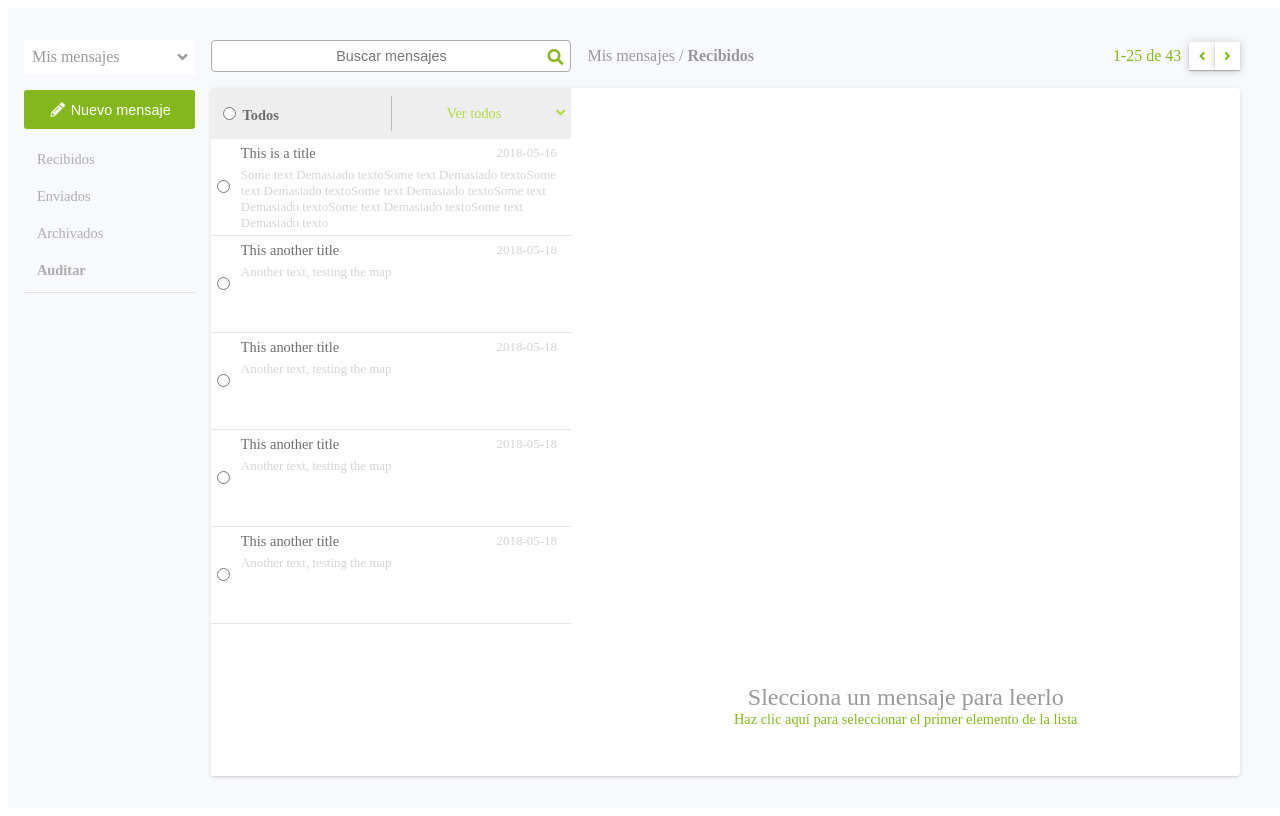
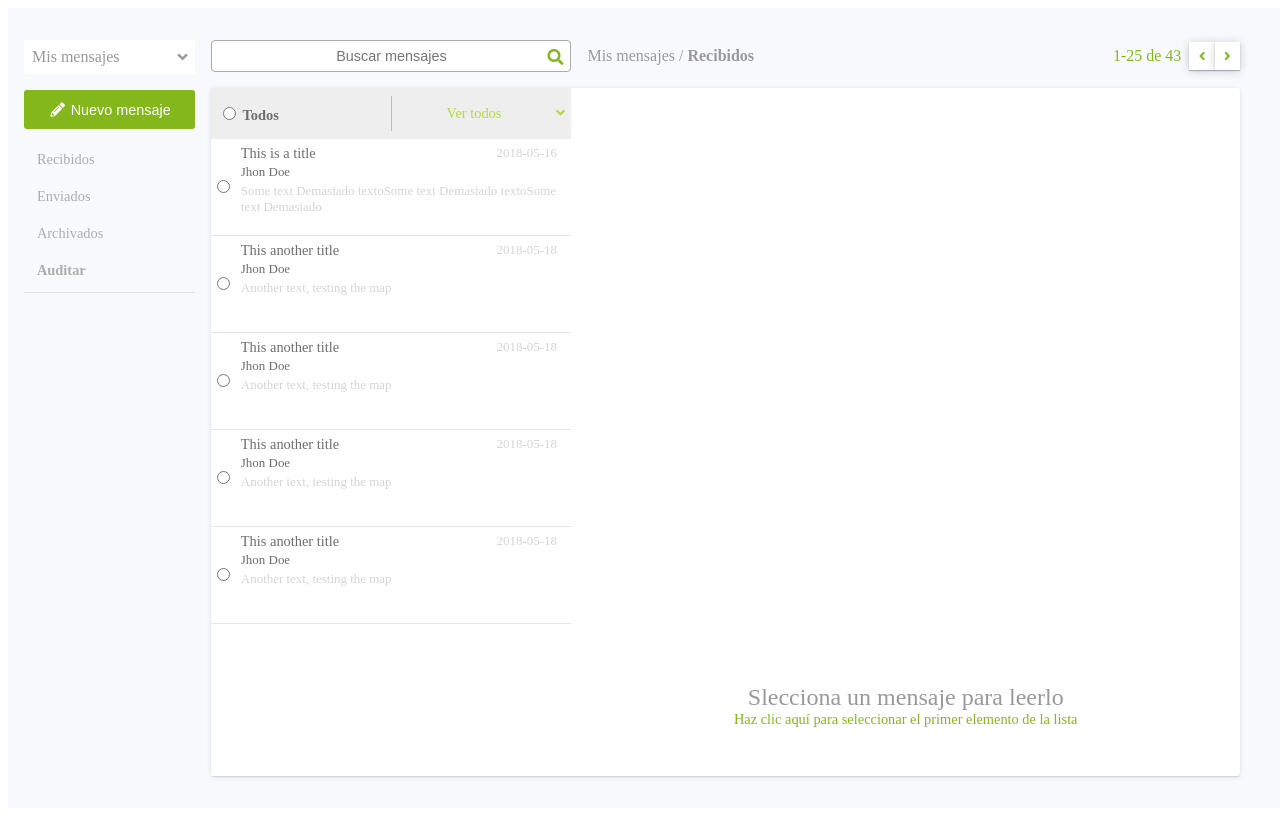
Before and after one commit to juanjoserendon13/junior-frontend-test, a React app: page / in a window 1280 px wide. Built offline with nearby package versions, Linux system fonts and the light colour scheme.

Commit message:
display user name in message

```diff
--- a/src/components/Messages/index.jsx
+++ b/src/components/Messages/index.jsx
@@ -15,7 +15,7 @@ class Messages extends Component {
       inbox: [{
         id: 1,
         subject: 'This is a title',
-        messageText: 'Some text Demasiado textoSome text Demasiado textoSome text Demasiado textoSome text Demasiado textoSome text Demasiado textoSome text Demasiado textoSome text Demasiado texto',
+        messageText: 'Some text Demasiado textoSome text Demasiado textoSome text Demasiado ',
         createdAt: '2018-05-16',
         userId: 1,
       },
@@ -34,14 +34,14 @@ class Messages extends Component {
         userId: 1,
       },
       {
-        id: 5,
+        id: 4,
         subject: 'This another title',
         messageText: 'Another text, testing the map',
         createdAt: '2018-05-18',
         userId: 1,
       },
       {
-        id: 2,
+        id: 5,
         subject: 'This another title',
         messageText: 'Another text, testing the map',
         createdAt: '2018-05-18',
@@ -87,7 +87,7 @@ class Messages extends Component {
             <Msg
               key={msg.id}
               title={msg.subject}
-              sendby={msg.fullname}
+              sendby={data.users[0].fullname}
               content={msg.messageText}
               date={msg.createdAt}
             />
--- a/src/components/Msg/index.jsx
+++ b/src/components/Msg/index.jsx
@@ -22,9 +22,12 @@ const Msg = props => (
         <span className={styles.title}>{props.title}</span>
         <span className={styles.date}>{props.date}</span>
       </div>
-      <span className={styles.sendby}>{props.sendby}</span>
-      <span className={styles.contentmsg}>{props.content}</span>
+      <div className={styles.bodymsg}>
+        <span className={styles.sendby}>{props.sendby}</span>
+        <span className={styles.contentmsg}>{props.content}</span>
+      </div>
     </div>
+
   </div>
 );
 
--- a/src/components/Msg/styles.css
+++ b/src/components/Msg/styles.css
@@ -15,13 +15,13 @@
     padding: 0.4em 1em 0.4em 0.4em;
     display: flex;
     flex-direction: column;
-   flex: 1;
+    flex: 1;
 }
 .headermsg{
     display: flex;
     flex-direction: row;
     justify-content: space-between;
-    margin-bottom: 0.2em;
+
 }
 .date, .contentmsg{
     font-size: 0.9em;
@@ -31,6 +31,12 @@
 text-align: start;
 overflow: hidden;
 }
+.bodymsg{
+    margin-top: 0.2em;
+    overflow: hidden;
+    display: flex;
+    flex-direction: column;
+}
 .sendby{
     margin-bottom: 0.2em;
     font-size: 0.9em;
```
Also changed, not shown: 1 other file (tests, documents, lock files or other folders).
